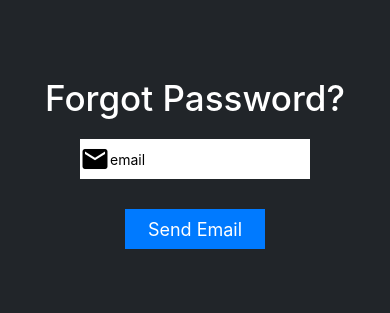
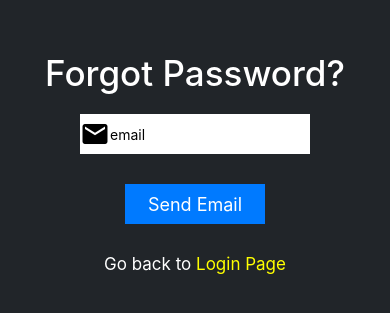
Before and after one commit to PRANAW2004/music-app-using-react-native, a React Native app: screen /ForgotPassword in a window 390 px wide. Shown: the part 259-572 px from the top of the page. Built offline with nearby package versions, Linux system fonts and the light colour scheme; what react-native-root-siblings would draw is missing.

Commit message:
Login, Register, persistant login and navigation between login to main page finished

```diff
--- a/components/ForgotPassword.jsx
+++ b/components/ForgotPassword.jsx
@@ -1,8 +1,8 @@
-import { View,Text,StyleSheet,TextInput,Button, TouchableOpacity } from "react-native";
+import { View,Text,StyleSheet,TextInput,Button, TouchableOpacity,Pressable,BackHandler } from "react-native";
 import { MaterialIcons } from "@expo/vector-icons";
 import { sendPasswordResetEmail,getAuth } from "firebase/auth";
 import { initializeApp } from "firebase/app";
-import { useState } from "react";
+import { useState,useEffect } from "react";
 import Toast from "react-native-root-toast";
 import AsyncStorage from "@react-native-async-storage/async-storage";
 
@@ -10,6 +10,14 @@ import AsyncStorage from "@react-native-async-storage/async-storage";
 export default function ForgotPassword({navigation}){
 
     const [email,setemail] = useState('');
+
+    useEffect(() => {
+        console.log("inside useEffect in register");
+        BackHandler.addEventListener("hardwareBackPress", () => {
+            navigation.goBack();
+            return true;
+        })
+    },[])
 
     const firebaseConfig = {
         apiKey: "AIzaSyBj52BnrmS18P_gHVHPUHTH3hBou8h_Qe8",
@@ -64,6 +72,16 @@ export default function ForgotPassword({navigation}){
              >
                 <Text style={{color:"white",fontSize:18}}>Send Email</Text>
             </TouchableOpacity>
+            <View style={styles.downtext}>
+                <View>
+                <Text style={{color: "white",fontSize:17,marginTop:30,display: "flex",justifyContent:"center",alignItems:"center"}}>Go back to </Text>
+                </View>
+                <View>
+                    <Pressable style={{marginTop:30}} onPress={()=>navigation.navigate("Login")}>
+                        <Text style={{color:"yellow",fontSize:17}}>Login Page</Text>
+                    </Pressable>
+                </View>
+                </View>
         </View>
     )
 }
@@ -87,5 +105,9 @@ const styles = StyleSheet.create({
         alignItems: "center",
         justifyContent:"center",
         marginBottom:30,
-    }
+    },
+    downtext: {
+        display: "flex",
+        flexDirection: "row"
+      }
 });
--- a/components/Login.jsx
+++ b/components/Login.jsx
@@ -2,13 +2,20 @@ import { View,Text,StyleSheet,TextInput,Pressable,Button } from "react-native";
 import { StatusBar } from 'expo-status-bar';
 import { useEffect, useState,useCallback } from "react";
 import { MaterialCommunityIcons,MaterialIcons } from '@expo/vector-icons';
-import { TouchableOpacity } from "react-native";
+import { TouchableOpacity,BackHandler } from "react-native";
 import { initializeApp } from "firebase/app";
 import { getAuth,signInWithEmailAndPassword} from "firebase/auth";
 import Toast from "react-native-root-toast";
 import AsyncStorage from "@react-native-async-storage/async-storage";
 
 export default function Login({navigation}){
+
+  useEffect(()=>{
+  BackHandler.addEventListener("hardwareBackPress",() => {
+    BackHandler.exitApp();
+    return true;
+  });
+  },[]);
 
   const data3 = useCallback(async() => {
     console.log("in async function");
@@ -18,6 +25,8 @@ export default function Login({navigation}){
       }
   })
   useEffect(data3,[]);
+
+
 
   const firebaseConfig = {
     apiKey: "AIzaSyBj52BnrmS18P_gHVHPUHTH3hBou8h_Qe8",
@@ -44,7 +53,6 @@ export default function Login({navigation}){
           const user = userCredential.user;
           AsyncStorage.setItem("Login",JSON.stringify(true));
           navigation.navigate("mainPage");
-          console.log(user);
         })
         .catch((error) => {
           const errorCode = error.code;
@@ -81,7 +89,6 @@ export default function Login({navigation}){
     <View style={styles.mainLogin}>
         <Text style={{color: "white",fontSize: 30,marginBottom: 30,fontWeight: 700}}>Welcome to HearFree</Text>
          <View style={styles.container1}>
-            {/* <Text style={[styles.headlogintext,{fontWeight: 500}]}>Login</Text> */}
             <View style={{display:'flex',flexDirection:"row",marginBottom:20,marginTop:20}}>
             <View style={{backgroundColor:"white",height:50,display:"flex",justifyContent:"center",alignItems:"center"}}>
                 <MaterialIcons name="email" size={30} color="black"/>
@@ -112,29 +119,25 @@ export default function Login({navigation}){
                   </Pressable>
             </View>
             <View>
-              <Pressable style={{marginBottom: 20}} onPress={()=>navigation.navigate("ForgotPassword")}><Text style={{color: "yellow"}}>Forgot Password ?</Text></Pressable>
+              <Pressable style={{marginBottom: 20}} onPress={()=>navigation.navigate("ForgotPassword")}><Text style={{color: "#7BD3EA"}}>Forgot Password ?</Text></Pressable>
             </View>
             </View>
 
             <TouchableOpacity style={styles.loginbutton} onPress={signin}>
                 <Text style={{color: "white",fontSize: 20}}>Login</Text>
             </TouchableOpacity>
-            {/* <Text style={{color: "white",marginBottom: 10,}}>Or</Text>
-            <TouchableOpacity
-              style={{marginBottom: 20,backgroundColor: "red",height: 50,width: 200,display:"flex",justifyContent:"center",alignItems:"center"}}
-              onPress={GoogleSignIn}
-              >
-                <Text style={{color: "white",fontSize: 20}}>SignIn with Google</Text>
-            </TouchableOpacity> */}
         </View>
-        {/* <Button title='submit'></Button> */}
         <View style={styles.downtext}>
         <View>
         <Text style={{color: "white",fontSize:17,marginTop:30,display: "flex",justifyContent:"center",alignItems:"center"}}>Don't have a account already? </Text>
         </View>
         <View>
-            <Pressable style={{marginTop:30}} onPress={()=>navigation.navigate("Register")}>
-                <Text style={{color:"red",fontSize:17}}>Register Now</Text>
+            <Pressable
+            style={{marginTop:30}}
+            onPress={
+              ()=>{navigation.navigate("Register");}}
+              >
+                <Text style={{color:"#F2AFEF",fontSize:17}}>Register Now</Text>
             </Pressable>
         </View>
         </View>
@@ -195,5 +198,6 @@ const styles = StyleSheet.create({
       container22: {
         display: "flex",
         flexDirection: "row",
+        marginBottom: 5,
       }
 })
--- a/components/mainPage.jsx
+++ b/components/mainPage.jsx
@@ -1,7 +1,17 @@
 import AsyncStorage from "@react-native-async-storage/async-storage";
-import { View,Text,StyleSheet,Button } from "react-native";
+import { useEffect } from "react";
+import { View,Text,StyleSheet,Button,BackHandler } from "react-native";
+import { NavigationAction } from "@react-navigation/native";
 
 export default function MainPage({navigation}){
+
+    useEffect(()=>{
+        BackHandler.addEventListener("hardwareBackPress",()=>{
+            BackHandler.exitApp();
+            return true;
+        });
+    },[]);
+
 
     return(
         <View style={styles.maincontainer}>
--- a/components/register.jsx
+++ b/components/register.jsx
@@ -1,6 +1,6 @@
-import { View,Text,StyleSheet,TextInput,TouchableOpacity,Pressable } from "react-native";
+import { View,Text,StyleSheet,TextInput,TouchableOpacity,Pressable, BackHandler } from "react-native";
 import { MaterialCommunityIcons,MaterialIcons } from '@expo/vector-icons';
-import { useState } from "react";
+import { useEffect, useState } from "react";
 import Toast from "react-native-root-toast";
 import { initializeApp } from "firebase/app";
 import { createUserWithEmailAndPassword,getAuth } from "firebase/auth";
@@ -12,6 +12,16 @@ export default function Register({navigation}){
         const [securetext,setsecuretext] = useState(true);
         const [username,setUsername] = useState('');
         const [password,setPassword] = useState('');
+
+
+        useEffect(() => {
+            console.log("inside useEffect in register");
+            BackHandler.addEventListener("hardwareBackPress", () => {
+                navigation.goBack();
+                return true;
+            })
+        },[])
+
 
         const firebaseConfig = {
             apiKey: "AIzaSyBj52BnrmS18P_gHVHPUHTH3hBou8h_Qe8",
--- a/components/secondNavigation.jsx
+++ b/components/secondNavigation.jsx
@@ -26,7 +26,6 @@ export default function SecondNavigation(){
           component={Login}
           options={{headerShown: false}}
         />
-
           <Stack.Screen
           name="ForgotPassword"
           component={ForgotPassword}
```
